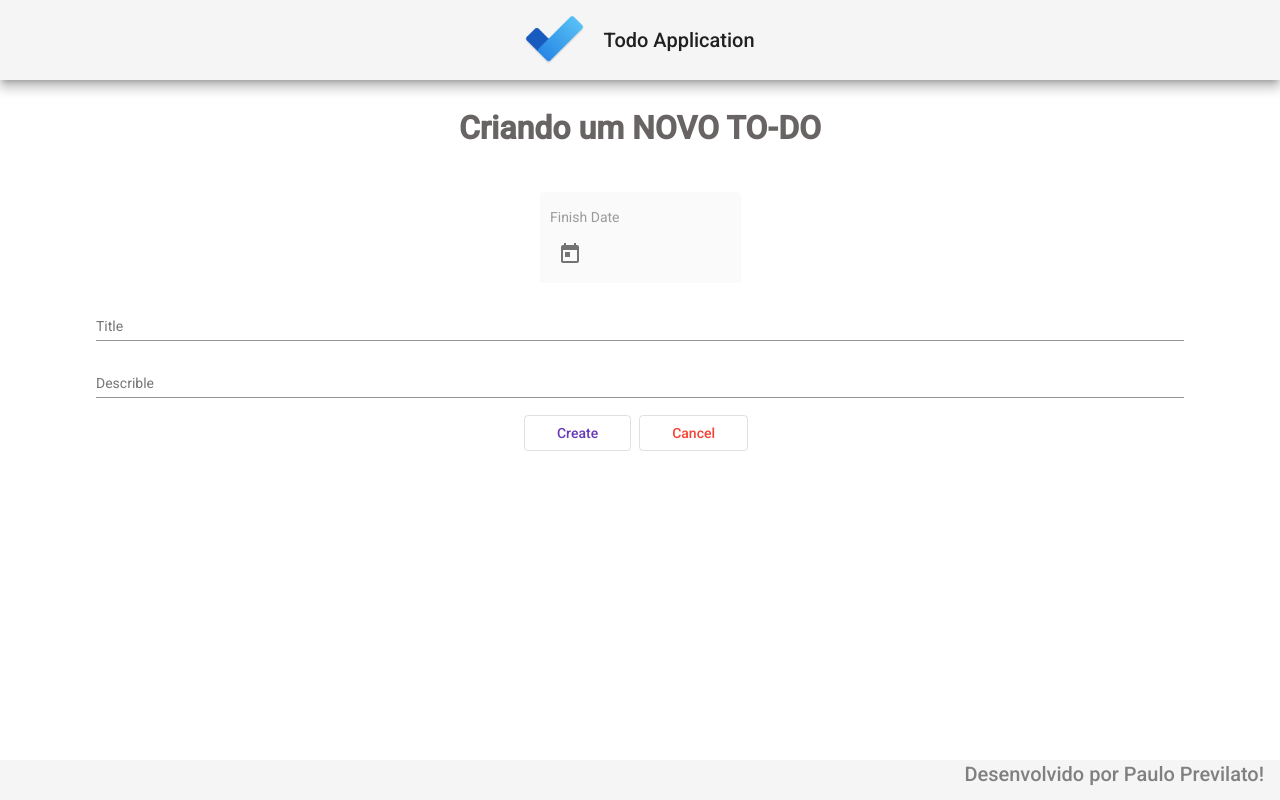
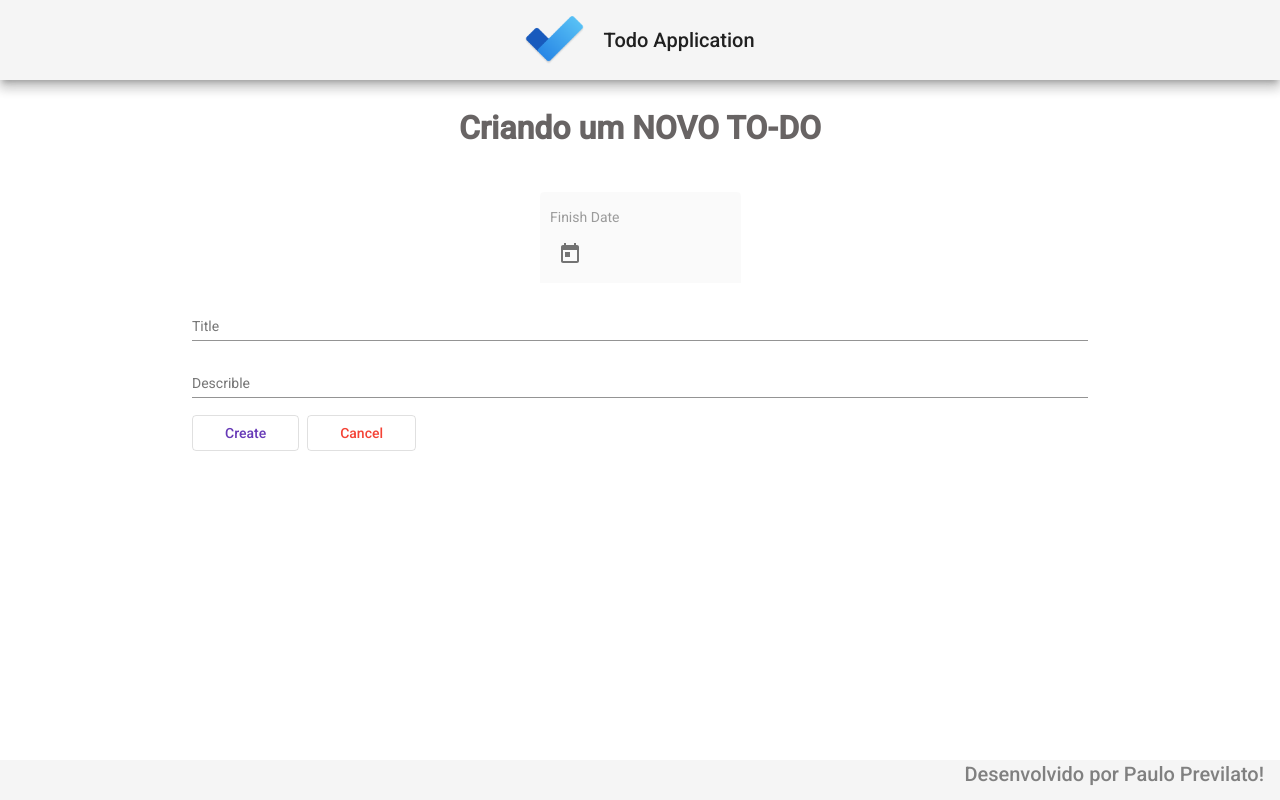
Before and after one commit to pauloprevilato/todo-Angular, an Angular app in the folder todo/: page /create in a window 1280 px wide. Built offline with nearby package versions, Linux system fonts and the light colour scheme.

Commit message:
config methods to buttons - create and cancel

```diff
--- a/todo/src/app/components/create/create.component.css
+++ b/todo/src/app/components/create/create.component.css
@@ -1,5 +1,5 @@
 form {
- width: 85%;
+ width: 70%;
  margin: 2rem auto 0 auto;
  text-align: center;
 }
@@ -22,10 +22,12 @@
 
     .buttons {
         width: 100%;
+        text-align: start;
     }
 
     button {
         margin-right: .5rem;
         padding-right: 2rem;
         padding-left: 2rem;
+
     }
--- a/todo/src/app/components/create/create.component.html
+++ b/todo/src/app/components/create/create.component.html
@@ -22,6 +22,6 @@
 
     <div class="buttons">
         <button mat-stroked-button color="primary">Create</button>
-        <button mat-stroked-button color="warn">Cancel</button>
+        <button (click)="cancel()" mat-stroked-button color="warn">Cancel</button>
     </div>
 </form>
--- a/todo/src/app/components/create/create.component.ts
+++ b/todo/src/app/components/create/create.component.ts
@@ -1,3 +1,4 @@
+import { Router } from '@angular/router';
 import { Component, OnInit } from '@angular/core';
 
 @Component({
@@ -7,9 +8,13 @@
 })
 export class CreateComponent implements OnInit {
 
-  constructor() { }
+  constructor(private router: Router) { }
 
   ngOnInit(): void {
   }
 
+  cancel(): void {
+    this.router.navigate([''])
+  }
+
 }
--- a/todo/src/app/components/read-all/read-all.component.html
+++ b/todo/src/app/components/read-all/read-all.component.html
@@ -2,7 +2,7 @@
     <div class="badge">
         <button (click)="navegarParaFinalizados()" mat-stroked-button color="primary" matBadge="{{ closed }}"> Task Closed</button>
     </div>
-    <button class="novo-todo mat-elevation-z8" mat-stroked-button color="primary"> New To-do</button>
+    <button routerLink="create" class="novo-todo mat-elevation-z8" mat-stroked-button color="primary"> New To-do</button>
 
         <div class="content" *ngFor="let item of list">
             <mat-card class="mat-elevation-z8" >
```
